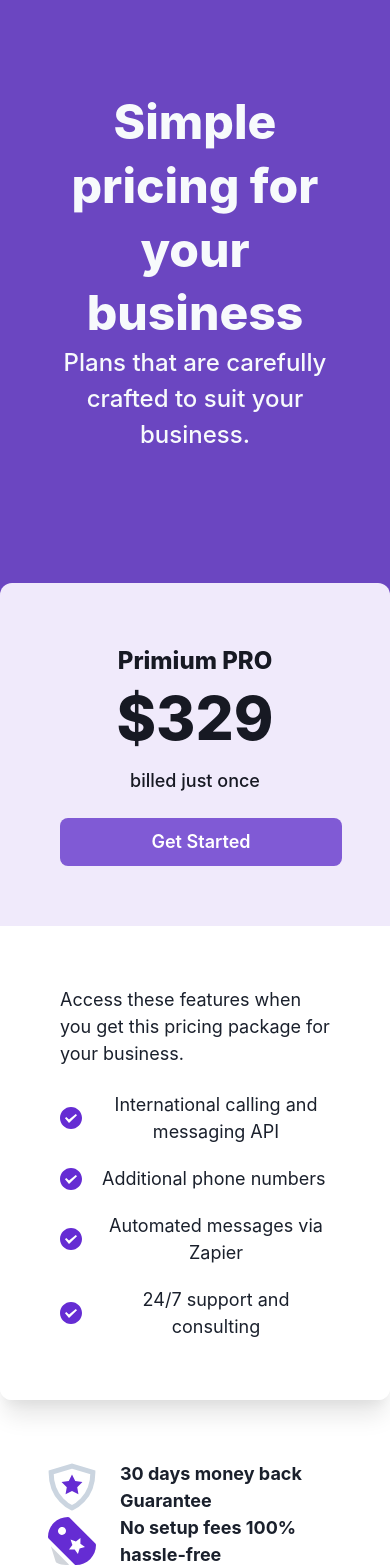
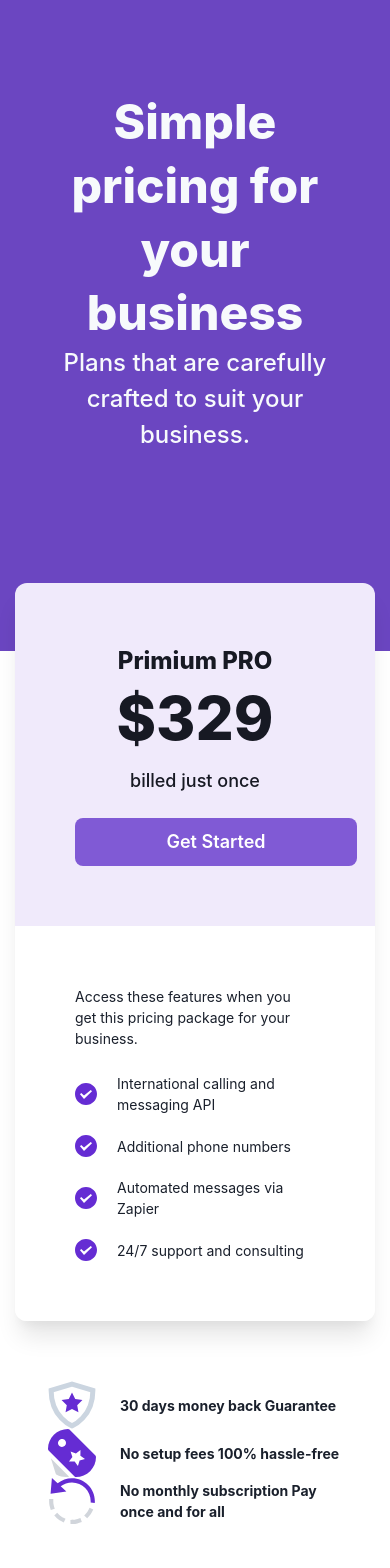
Before and after one commit to ShahzaibSE/pricing-ui-next-chakra-app, a Next.js app: page / in a window 390 px wide. Shown: the top 1568 px of the page. Built offline with nearby package versions, Linux system fonts and the light colour scheme.

Commit message:
FIX: Fixing margin and responsive font issues

```diff
--- a/components/Features.tsx
+++ b/components/Features.tsx
@@ -26,7 +26,8 @@ export default function Feature(props: FeatureProps) {
     <Box>
       <HStack {...rest} spacing="24px">
         <Icon as={icon} boxSize="48px" />
-        <Text textAlign="left" fontSize="18px" fontWeight="700">
+        {/* <Text textAlign="left" fontSize="18px" fontWeight="700"> */}
+        <Text textAlign="left" fontSize={['sm', 'md', 'lg', 'xl']} fontWeight="700">
           {children}
         </Text>
       </HStack>
--- a/components/Pricing.tsx
+++ b/components/Pricing.tsx
@@ -19,7 +19,7 @@ export const ListItem = (props: StackProps) => {
   return (
     <HStack as="li" spacing="20px" {...rest}>
       <Icon as={CheckIcon} w="22px" h="22px" />
-      <Text>{children}</Text>
+      <Text fontSize={['sm', 'md', 'lg', 'xl']}>{children}</Text>
     </HStack>
   );
 };
@@ -27,7 +27,8 @@ export const ListItem = (props: StackProps) => {
 export default function Pricing() {
   return (
     <Box
-      maxW="994px"
+      w={[360, 600, 1024]}
+      // maxW="994px"
       margin="auto"
       mt="-180px"
       borderRadius="12px"
@@ -35,7 +36,7 @@ export default function Pricing() {
       boxShadow="0px 20px 25px -5px rgba(0, 0, 0, 0.1), 0px 10px 10px -5px rgba(0, 0, 0, 0.04)"
       textAlign="center"
     >
-      <Flex display={{ md: 'flex' }}>
+      <Flex display={{ md: "flex" }}>
         <Box bg="#F0EAFB" p="60px">
           <Text
             textAlign="center"
@@ -74,11 +75,11 @@ export default function Pricing() {
           </Button>
         </Box>
         <Box p="60px" fontSize="18px" bg="white">
-          <Text textAlign="left">
+          <Text textAlign="left" fontSize={['sm', 'md', 'lg', 'xl']}>
             Access these features when you get this pricing package for your
             business.
           </Text>
-          <Stack as="ul" spacing="20px" pt="24px">
+          <Stack as="ul" spacing="20px" pt="24px" textAlign="left">
             <ListItem>International calling and messaging API</ListItem>
             <ListItem>Additional phone numbers</ListItem>
             <ListItem>Automated messages via Zapier</ListItem>
```
